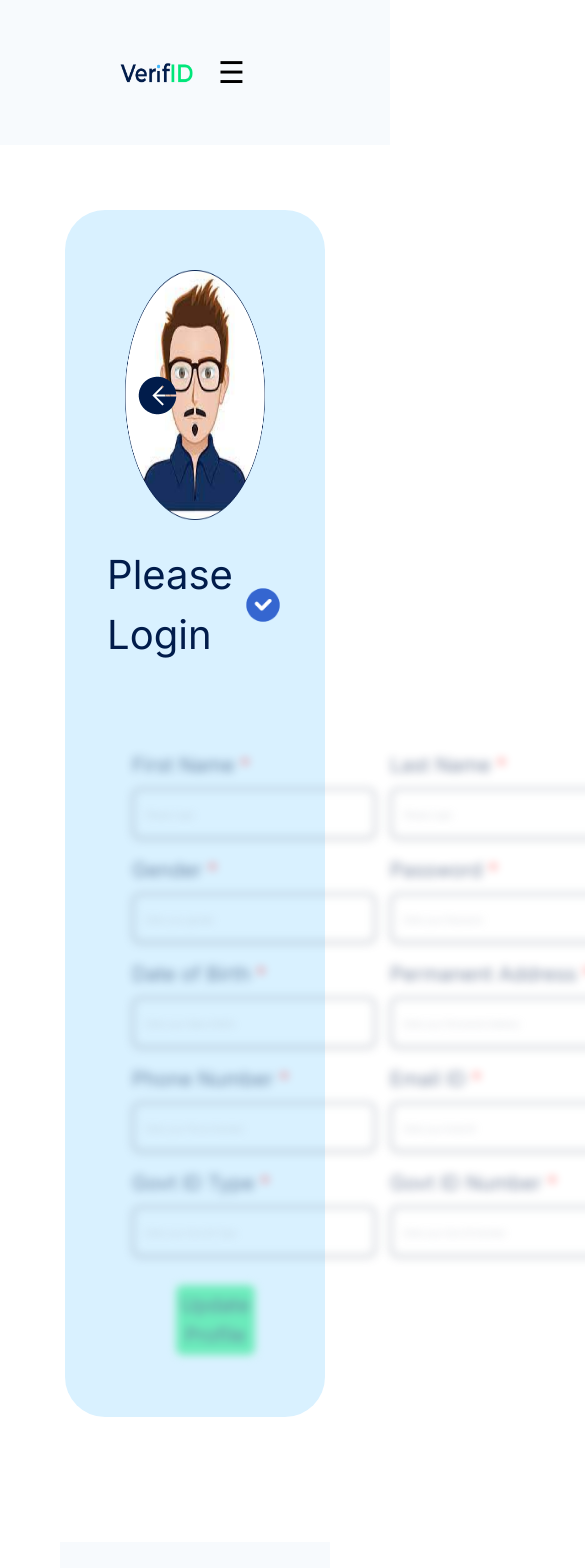
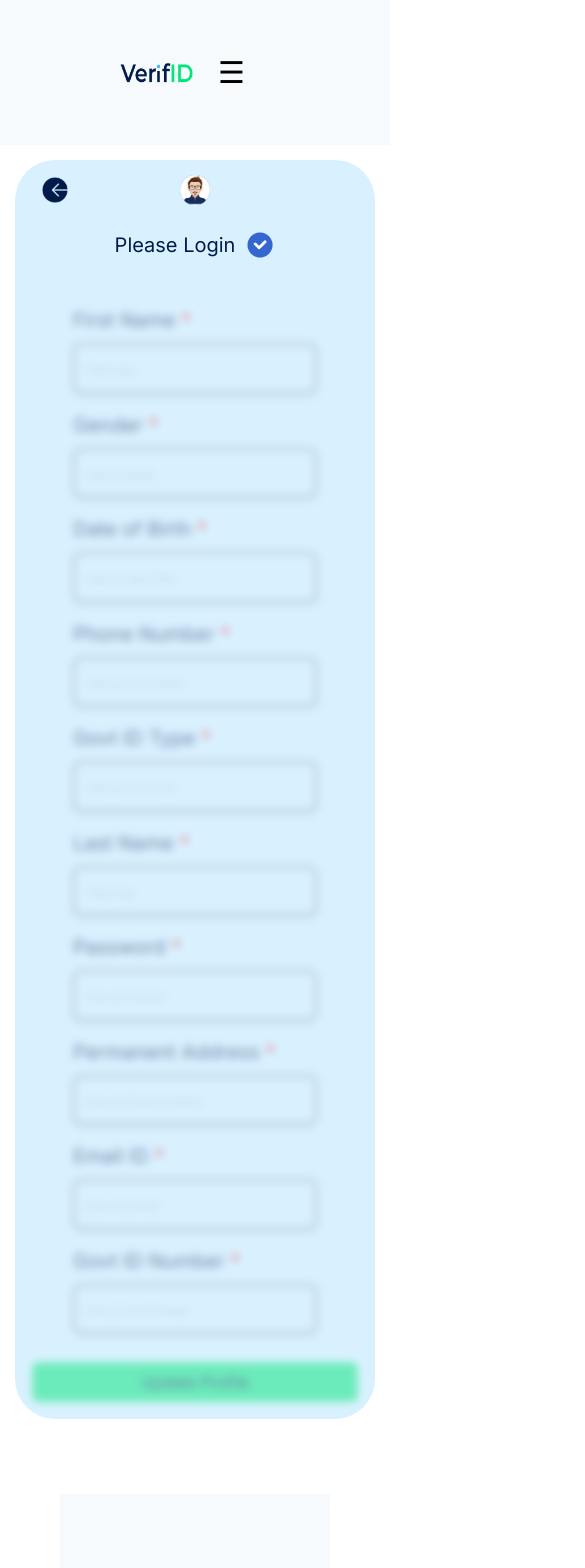
Before and after one commit to VarunCypherV/verfid, a Next.js app in the folder clientnext/: page /profile in a window 390 px wide. Shown: the top 1568 px of the page, 585 px wide, since content can reach past the window. Built offline with nearby package versions, Linux system fonts and the light colour scheme.

Commit message:
responsive css for profile

```diff
--- a/clientnext/src/app/globals.css
+++ b/clientnext/src/app/globals.css
@@ -1012,3 +1012,127 @@ label {
   padding: 10px 50px;
   border-radius: 8px;
 }
+
+/* profile responsive code */
+
+/* Adjust for tablets (screens 768px and up) */
+@media (max-width: 1024px) {
+  .WBox {
+    padding: 40px;
+    margin: 30px;
+  }
+
+  .WB_Head {
+    margin-bottom: 40px;
+  }
+
+  .RegFieldContainer {
+    flex-direction: column;
+    align-items: center;
+  }
+
+  .RegButtons {
+    width: 70%; /* Make the buttons take up more space */
+  }
+
+  .PFP_Name p {
+    font-size: 30px;
+  }
+
+  .user {
+    height: 200px;
+    width: 200px;
+  }
+}
+
+/* Adjust for smaller mobile screens (screens 480px and up) */
+@media (max-width: 768px) {
+  .WBox {
+    padding: 20px;
+    margin: 20px;
+  }
+
+  .WB_Title h1 {
+    font-size: 30px;
+  }
+
+  .RegFieldContainer {
+    width: 100%;
+  }
+
+  .RegButtons {
+    width: 100%;
+    flex-direction: column;
+    gap: 10px;
+  }
+
+  .RegButtons button {
+    width: 100%;
+    font-size: 16px;
+  }
+
+  .PFP_Name p {
+    font-size: 25px;
+  }
+
+  .user {
+    height: 150px;
+    width: 150px;
+  }
+
+  .PFP_Block {
+    padding: 30px 20px;
+  }
+
+  .PFPB_Left, .PFPB_Right {
+    flex-direction: column;
+    align-items: flex-start;
+  }
+}
+
+/* Adjust for extra small mobile screens (screens less than 480px) */
+@media (max-width: 480px) {
+  .WBox {
+    padding: 15px;
+    margin: 15px;
+  }
+
+  .WB_Head {
+    margin-bottom: 20px;
+  }
+
+  .PFP_Title img.back {
+    height: 30px;
+    width: 30px;
+  }
+
+  .PFP_Name p {
+    font-size: 20px;
+  }
+
+  .bluetick, .user {
+    height: 30px;
+    width: 30px;
+  }
+
+  .RegFieldContainer {
+    padding: 0 10px;
+  }
+
+  .RegButtons button {
+    font-size: 14px;
+    padding: 8px;
+  }
+
+  h1 {
+    font-size: 24px;
+  }
+
+  h3 {
+    font-size: 20px;
+  }
+
+  p {
+    font-size: 16px;
+  }
+}
```
